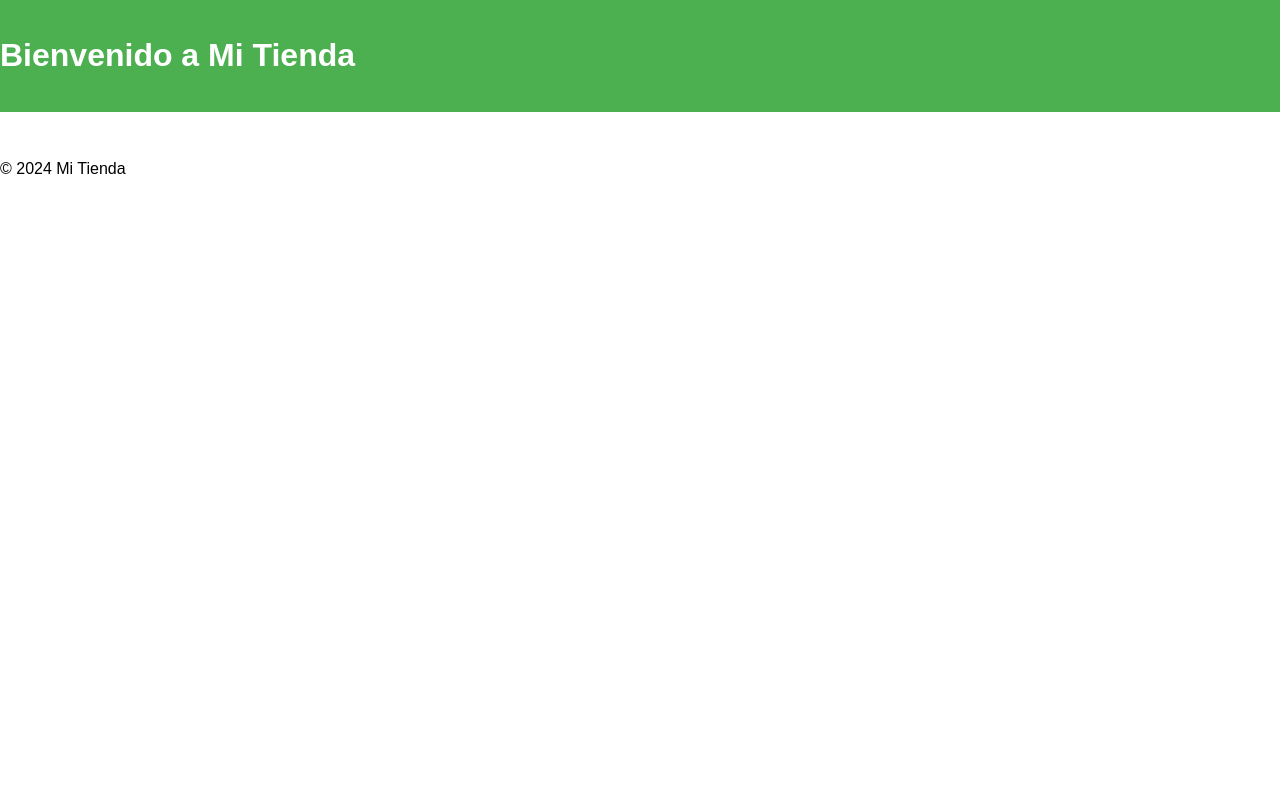
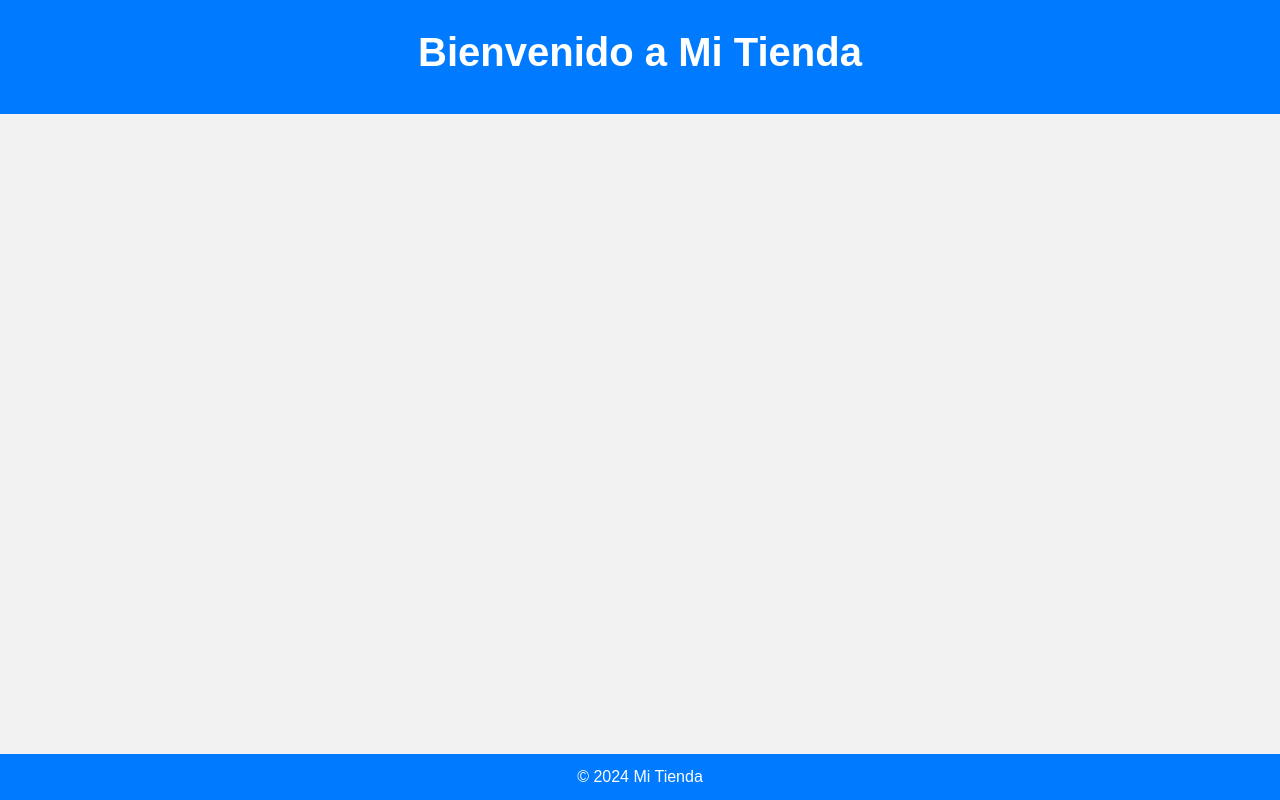
Before and after one commit to Matiaspalaciovilla/50k, a plain HTML site: page pages/fake.html in a window 1280 px wide. Drawn offline with nearby package versions, Linux system fonts and the light colour scheme; no server answers.

Commit message:
(update) fake.css

```diff
--- a/public/css/fake.css
+++ b/public/css/fake.css
@@ -1,34 +1,78 @@
+
+* {
+    box-sizing: border-box;
+    margin: 0;
+    padding: 0;
+}
+
+
 body {
     font-family: Arial, sans-serif;
+    background-color: #f2f2f2;
+    color: #333;
+    line-height: 1.6;
     margin: 0;
     padding: 0;
 }
 
 header {
-    background-color: #4CAF50;
+    background-color: #007bff;
     color: white;
-    align-content: center;
-    padding: 1rem 0;
-    display: flex;
+    text-align: center;
+    padding: 20px 0;
+}
+
+header h1 {
+    font-size: 2.5em;
+    margin-bottom: 10px;
+}
+
+main {
+    padding: 20px;
 }
 
 .productos {
-    display: flex;
-    flex-wrap: wrap;
-    justify-content: center;
-    padding: 1rem;
+    display: grid;
+    grid-template-columns: repeat(4, minmax(150px, 1fr));
+    gap: 3%;
 }
 
 .producto {
+    background-color: white;
     border: 1px solid #ddd;
-    border-radius: 5px;
-    padding: 1rem;
-    margin: 1rem;
-    width: 200px;
+    padding: 20px;
     text-align: center;
+    transition: transform 0.3s ease;
 }
 
 .producto img {
+    max-width: 80px;
+    height: auto;
+    width: 80px;
+    max-height: 120%;
+    object-fit: cover;
+}
+
+.producto:hover {
+    transform: translateY(-5px);
+}
+
+footer {
+    background-color: #007bff;
+    color: white;
+    text-align: center;
+    padding: 10px 0;
+    position: fixed;
+    bottom: 0;
     width: 100%;
-    height: auto;
 }
+
+.username {
+    color: white;
+    text-decoration: none;
+    font-weight: bold;
+}
+
+.username:hover {
+    text-decoration: underline;
+}
```
